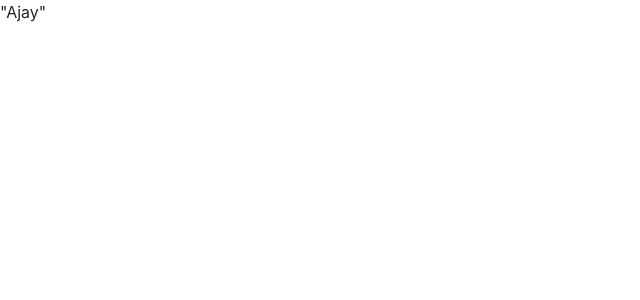
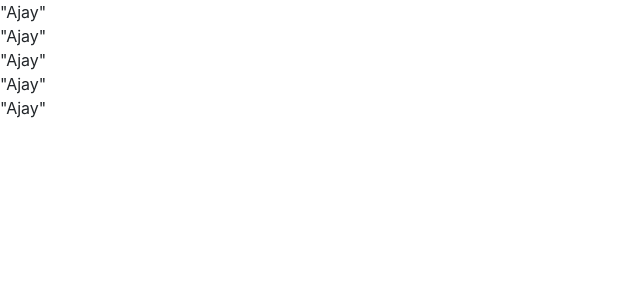
Before and after one commit to AjayPaudel3002/masai-project-2, a React (Create React App) app in the folder frontend/e-kart/: page / in a window 1280 px wide. Shown: the top 300 px of the page, without its empty margins (0-640 px from the left). Built offline with nearby package versions, Linux system fonts and the light colour scheme.

Commit message:
Changes in Home

```diff
--- a/frontend/e-kart/src/components/Home.js
+++ b/frontend/e-kart/src/components/Home.js
@@ -15,7 +15,17 @@ export default class Home extends React.Component {
     render(){
         return (
             <div>
+               <div>
                 "Ajay"
+            </div><div>
+                "Ajay"
+            </div><div>
+                "Ajay"
+            </div><div>
+                "Ajay"
+            </div><div>
+                "Ajay"
+            </div>
             </div>
         )
     }
```
